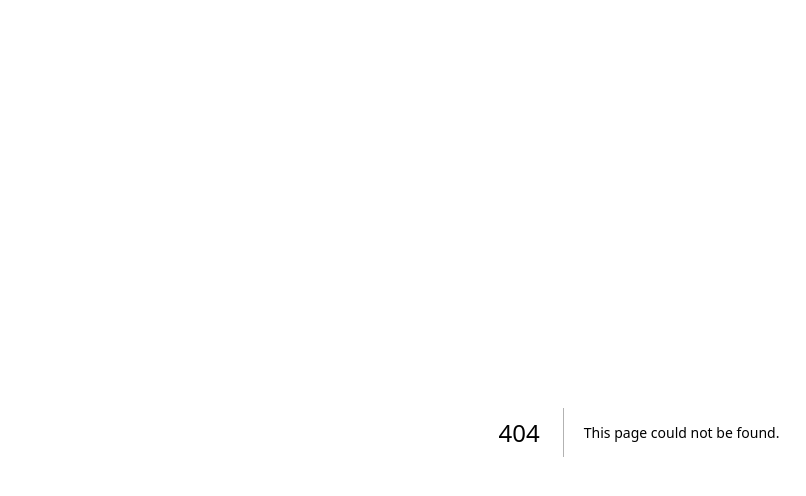
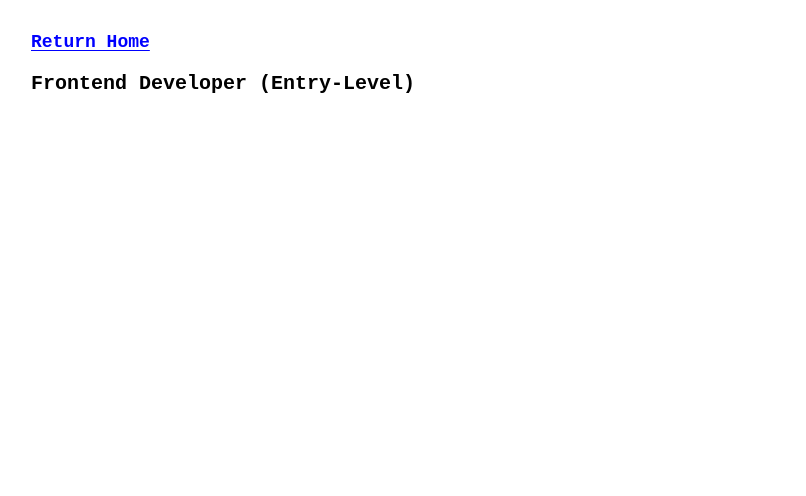
Before and after one commit to KyleShook/imaginary-opportunities, a Next.js app: page /listings/frontend/example/example in a window 1280 px wide. Before the commit this address had no page. Shown: the top 496 px of the page, without its empty margins (1-807 px from the left). Built offline with nearby package versions, Linux system fonts and the light colour scheme.

Commit message:
README Edits

```diff
--- /dev/null
+++ b/pages/listings/frontend/example/example.js
@@ -0,0 +1,15 @@
+import Link from "next/link";
+
+const Listing = () => {
+	return (
+		<section className="listing">
+			<Link href="/">Return Home</Link>
+			<p>
+				<strong>Frontend Developer (Entry-Level)</strong>
+			</p>
+			{/* Your job listing code from HTML Cleaner goes here */}
+		</section>
+	);
+};
+
+export default Listing;
```
Also changed, not shown: 1 other file (tests, documents, lock files or other folders).
